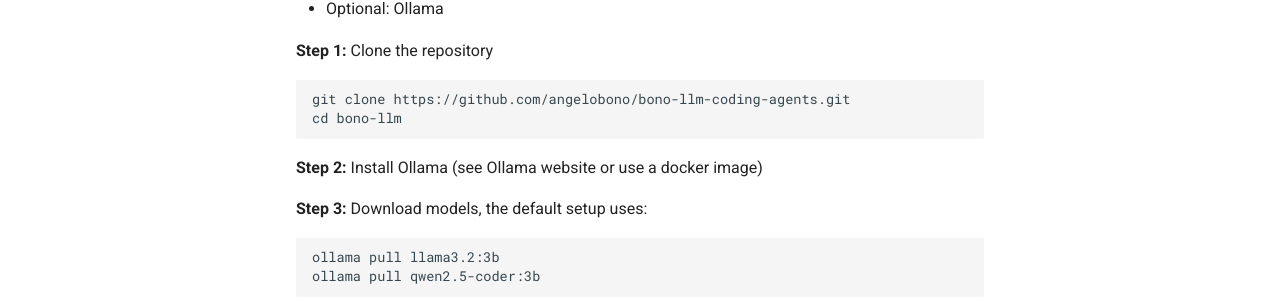
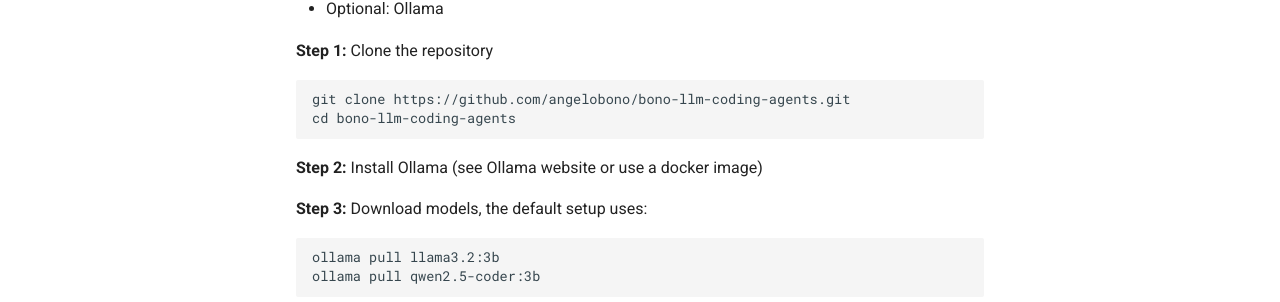
Before and after one commit to angelobono/bono-llm-coding-agents, an MkDocs documentation site: the page built from docs/book/installation.md, in a window 1280 px wide. Shown: the part 340-642 px from the top of the page. Built offline with MkDocs 1.6.1 and Material for MkDocs 9.7.7, drawn with Linux system fonts in a browser that asks for light colours; comment, search, counter and statistics services are not loaded.

````diff
--- a/docs/book/installation.md
+++ b/docs/book/installation.md
@@ -9,7 +9,7 @@
 **Step 1:** Clone the repository
 ```bash
 git clone https://github.com/angelobono/bono-llm-coding-agents.git
-cd bono-llm
+cd bono-llm-coding-agents
 ```
 
 **Step 2:** Install Ollama (see Ollama website or use a docker image)
````
Also changed, not shown: README.md (+2 -3 lines).
